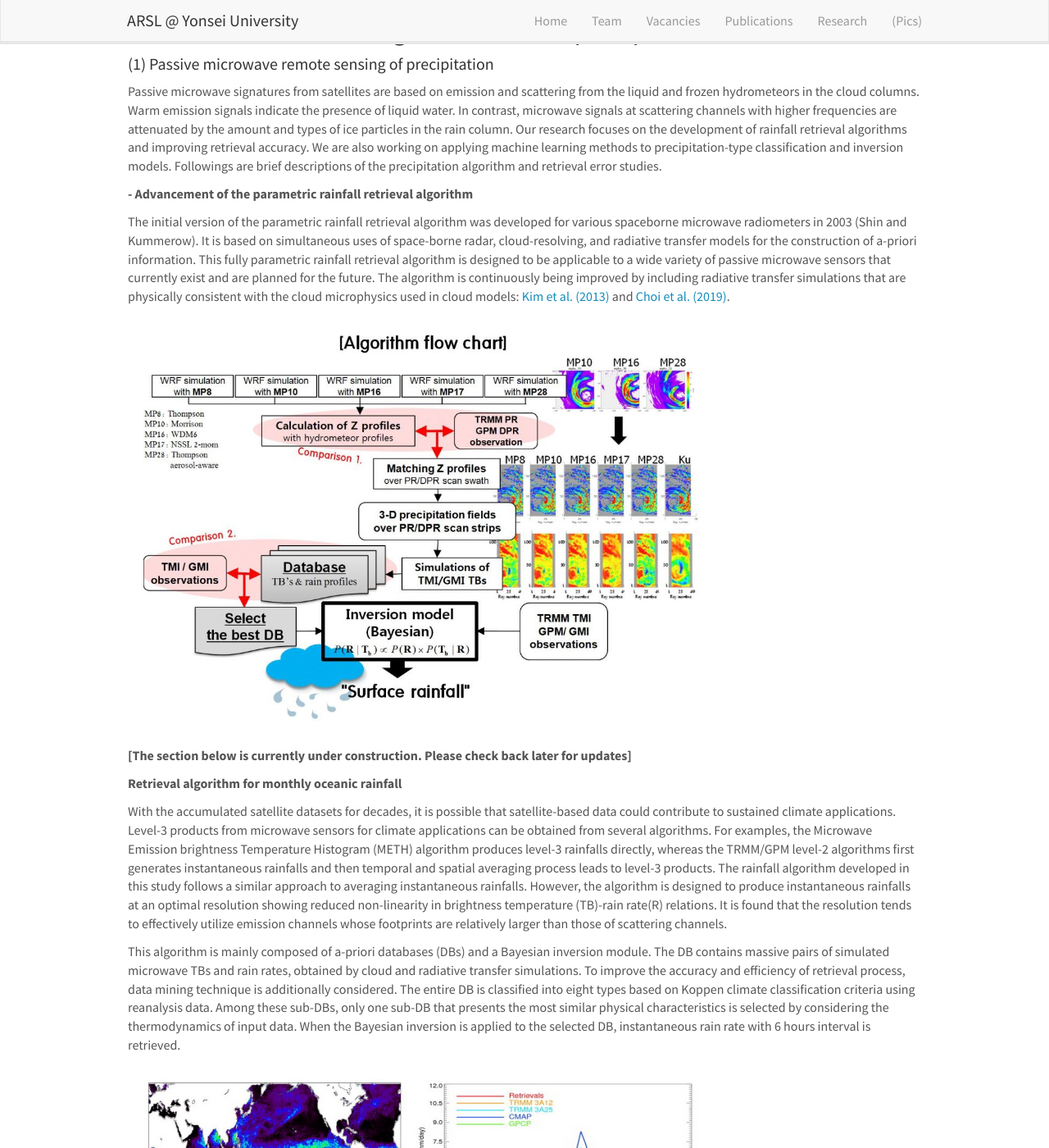
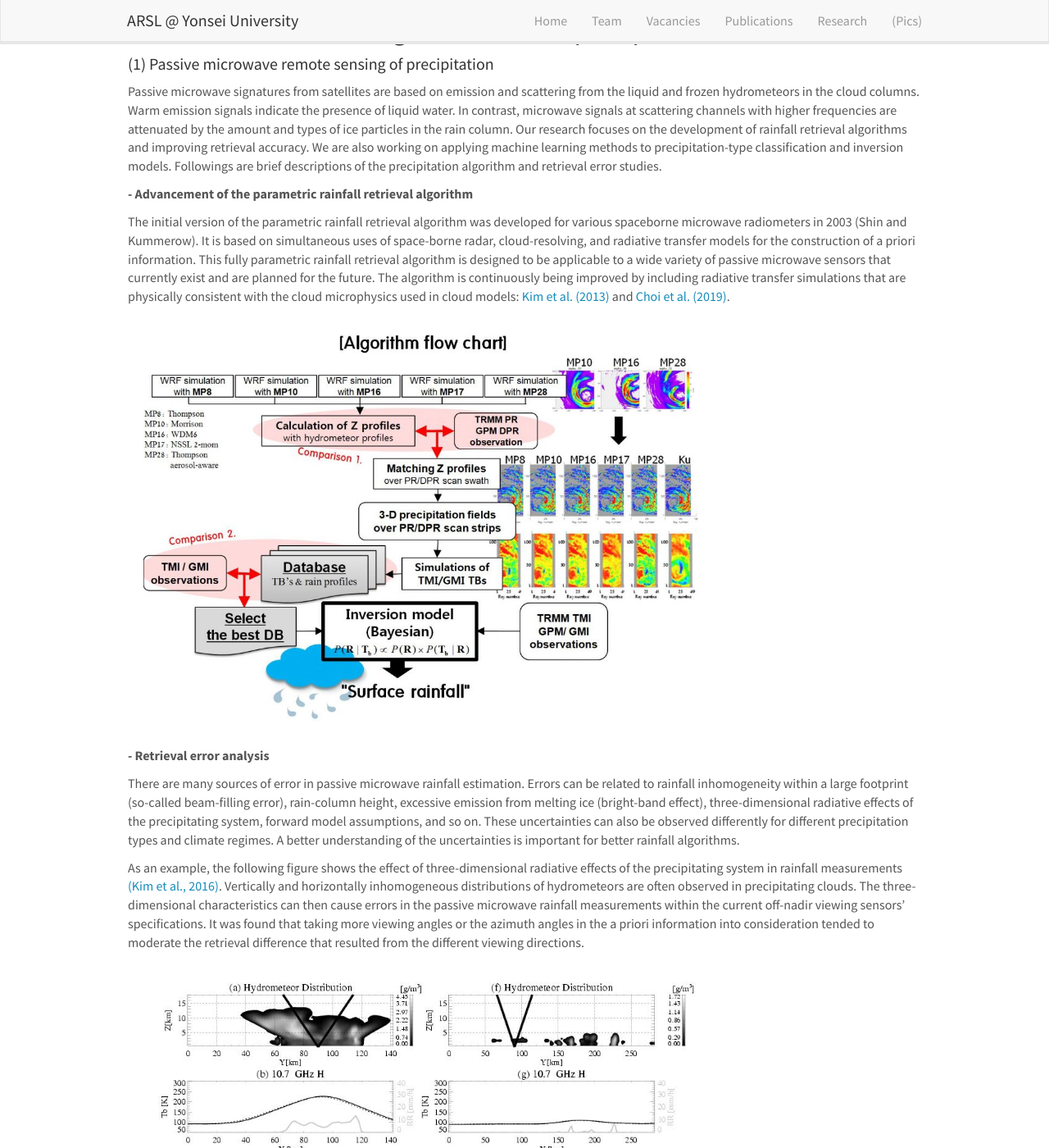
Before and after one commit to roo2003/roo2003.github.io, a Jekyll site: the page built from _pages/research.md, in a window 1280 px wide and 1400 px high, scrolled down 277 px. Shown: the whole window at 82% size. Built offline with Jekyll 4.4.1, drawn with Linux system fonts in a browser that asks for light colours; nearby versions of some CDN libraries; some of the changed text lies outside the part shown.

Commit message:
Update research.md

```diff
--- a/_pages/research.md
+++ b/_pages/research.md
@@ -24,27 +24,21 @@ Passive microwave signatures from satellites are based on emission and scatterin
 
 **- Advancement of the parametric rainfall retrieval algorithm**
 
-The initial version of the parametric rainfall retrieval algorithm was developed for various spaceborne microwave radiometers in 2003 (Shin and Kummerow). It is based on simultaneous uses of space-borne radar, cloud-resolving, and radiative transfer models for the construction of a-priori information. This fully parametric rainfall retrieval algorithm is designed to be applicable to a wide variety of passive microwave sensors that currently exist and are planned for the future. The algorithm is continuously being improved by including radiative transfer simulations that are physically consistent with the cloud microphysics used in cloud models: [Kim et al. (2013)](https://doi.org/10.1175/JTECH-D-12-00261.1) and [Choi et al. (2019)](https://doi.org/10.1109/TGRS.2019.2948262).
+The initial version of the parametric rainfall retrieval algorithm was developed for various spaceborne microwave radiometers in 2003 (Shin and Kummerow). It is based on simultaneous uses of space-borne radar, cloud-resolving, and radiative transfer models for the construction of a priori information. This fully parametric rainfall retrieval algorithm is designed to be applicable to a wide variety of passive microwave sensors that currently exist and are planned for the future. The algorithm is continuously being improved by including radiative transfer simulations that are physically consistent with the cloud microphysics used in cloud models: [Kim et al. (2013)](https://doi.org/10.1175/JTECH-D-12-00261.1) and [Choi et al. (2019)](https://doi.org/10.1109/TGRS.2019.2948262).
 
  ![]({{ site.url }}{{ site.baseurl }}/images/respic/passive1.jpg){: style="width: 70%; float: center; margin: 2%"}<be>
 
-**[The section below is currently under construction. Please check back later for updates]**
+ **- Retrieval error analysis**
 
- **Retrieval algorithm for monthly oceanic rainfall**
+There are many sources of error in passive microwave rainfall estimation. Errors can be related to rainfall inhomogeneity within a large footprint (so-called beam-filling error), rain-column height, excessive emission from melting ice (bright-band effect), three-dimensional radiative effects of the precipitating system, forward model assumptions, and so on. These uncertainties can also be observed differently for different precipitation types and climate regimes. A better understanding of the uncertainties is important for better rainfall algorithms.
 
- With the accumulated satellite datasets for decades, it is possible that satellite-based data could contribute to sustained climate applications. Level-3 products from microwave sensors for climate applications can be obtained from several algorithms. For examples, the Microwave Emission brightness Temperature Histogram (METH) algorithm produces level-3 rainfalls directly, whereas the TRMM/GPM level-2 algorithms first generates instantaneous rainfalls and then temporal and spatial averaging process leads to level-3 products. The rainfall algorithm developed in this study follows a similar approach to averaging instantaneous rainfalls. However, the algorithm is designed to produce instantaneous rainfalls at an optimal resolution showing reduced non-linearity in brightness temperature (TB)-rain rate(R) relations. It is found that the resolution tends to effectively utilize emission channels whose footprints are relatively larger than those of scattering channels.
-
- This algorithm is mainly composed of a-priori databases (DBs) and a Bayesian inversion module. The DB contains massive pairs of simulated microwave TBs and rain rates, obtained by cloud and radiative transfer simulations. To improve the accuracy and efficiency of retrieval process, data mining technique is additionally considered. The entire DB is classified into eight types based on Koppen climate classification criteria using reanalysis data. Among these sub-DBs, only one sub-DB that presents the most similar physical characteristics is selected by considering the thermodynamics of input data. When the Bayesian inversion is applied to the selected DB, instantaneous rain rate with 6 hours interval is retrieved.
-
- ![]({{ site.url }}{{ site.baseurl }}/images/respic/passive2.jpg){: style="width: 70%; float: center; margin: 2%"}<br>
-
- **Retrieval error reduction**
-
- Vertically and horizontally inhomogeneous distributions of hydrometeors are often observed in precipitating clouds. The 3-D characteristics can then cause errors in the passive microwave rainfall measurements with the current off-nadir viewing sensors’ specifications. It was found that taking more viewing angles or the azimuth angles in the a priori information into consideration tended to moderate the retrieval difference that resulted from the different viewing directions.
+As an example, the following figure shows the effect of three-dimensional radiative effects of the precipitating system in rainfall measurements [(Kim et al., 2016)](https://doi.org/10.1109/TGRS.2015.2490743). Vertically and horizontally inhomogeneous distributions of hydrometeors are often observed in precipitating clouds. The three-dimensional characteristics can then cause errors in the passive microwave rainfall measurements within the current off-nadir viewing sensors' specifications. It was found that taking more viewing angles or the azimuth angles in the a priori information into consideration tended to moderate the retrieval difference that resulted from the different viewing directions.
 
  ![]({{ site.url }}{{ site.baseurl }}/images/respic/passive6.jpg){: style="width: 70%; float: center; margin: 2%"}<br>
 
 <hr/>
+
+**[The section below is currently under construction. Please check back later for updates]**
 
 ### Development of GEO-KOMPSAT-2A Operational Rainfall and QPN Algorithm
 
```
